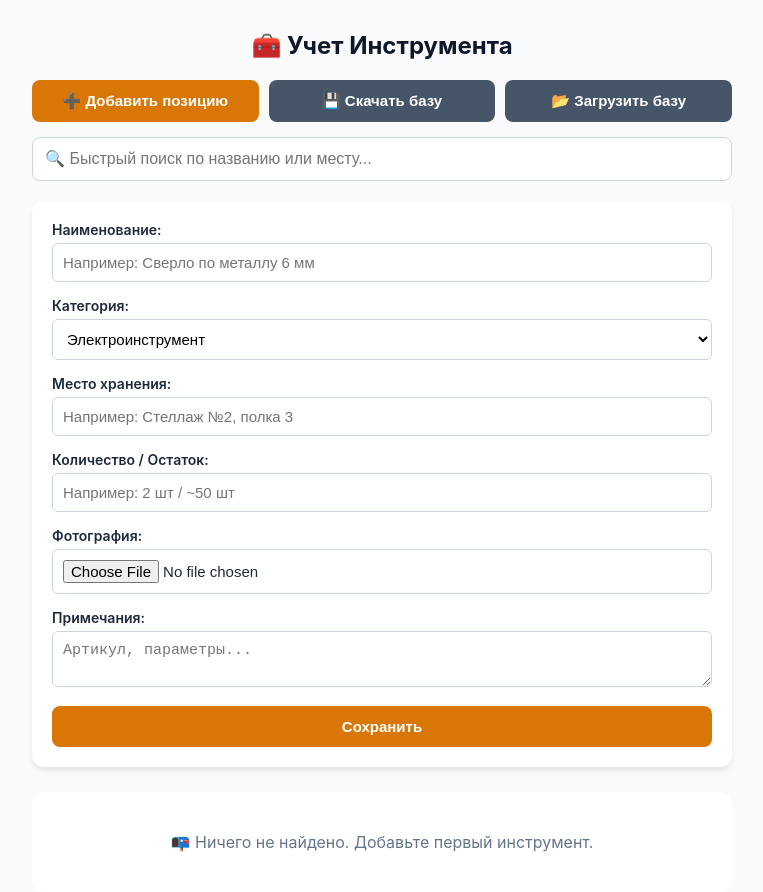
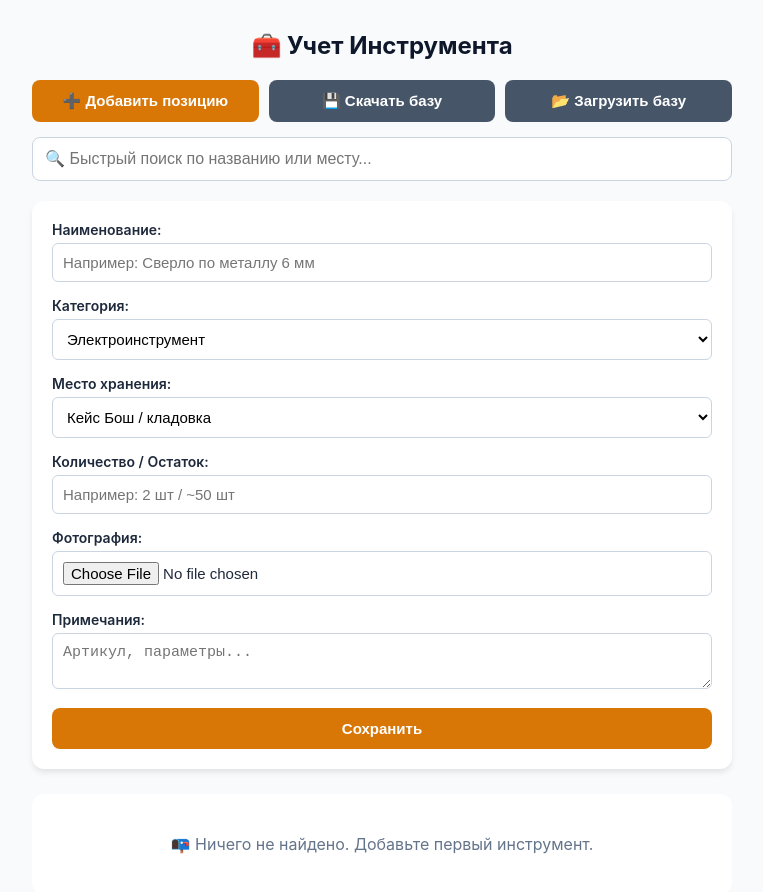
Before and after one commit to vint35/workshop, a plain HTML site: page index.html in a window 1280 px wide. Both pictures are taken after a click on the button "➕ Добавить позицию". Shown: the whole page, without its empty margins (258-1021 px from the left). Drawn offline with Linux system fonts and the light colour scheme.

Commit message:
Update index.html

```diff
--- a/index.html
+++ b/index.html
@@ -141,7 +141,10 @@
         </div>
         <div class="form-group">
             <label>Место хранения:</label>
-            <input type="text" id="location" placeholder="Например: Стеллаж №2, полка 3">
+            <select id="locationSelect" onchange="handleLocationChange(this)">
+                <!-- Заполняется автоматически из списка мест -->
+            </select>
+            <input type="text" id="customLocation" placeholder="Введите новое место хранения..." style="margin-top: 8px; display: none;">
         </div>
         <div class="form-group">
             <label>Количество / Остаток:</label>
@@ -162,19 +165,71 @@
 </div>
 
 <script>
+    // Базовые места хранения по умолчанию
+    const DEFAULT_LOCATIONS = [
+        "Кейс Бош / кладовка",
+        "Стеллаж №1",
+        "Стеллаж №2",
+        "Верстак",
+        "Синий ящик с крепежом",
+        "Гараж / Полка"
+    ];
+
     function toggleForm() {
-        document.getElementById('itemForm').classList.toggle('active');
+        const form = document.getElementById('itemForm');
+        form.classList.toggle('active');
+        if (form.classList.contains('active')) {
+            updateLocationsDropdown();
+        }
     }
 
     function getItems() {
         return JSON.parse(localStorage.getItem('workshop_local_db') || '[]');
     }
 
+    // Собираем все уникальные места из базы + стандартные
+    function getAllLocations() {
+        const items = getItems();
+        const locationsSet = new Set(DEFAULT_LOCATIONS);
+        items.forEach(item => {
+            if (item.location) locationsSet.add(item.location);
+        });
+        return Array.from(locationsSet);
+    }
+
+    function updateLocationsDropdown() {
+        const select = document.getElementById('locationSelect');
+        const locations = getAllLocations();
+
+        select.innerHTML = locations.map(loc => `<option value="${loc}">${loc}</option>`).join('') +
+                           `<option value="NEW_LOCATION">➕ Добавить новое место...</option>`;
+
+        document.getElementById('customLocation').style.display = 'none';
+        document.getElementById('customLocation').value = '';
+    }
+
+    function handleLocationChange(select) {
+        const customInput = document.getElementById('customLocation');
+        if (select.value === 'NEW_LOCATION') {
+            customInput.style.display = 'block';
+            customInput.focus();
+            customInput.required = true;
+        } else {
+            customInput.style.display = 'none';
+            customInput.required = false;
+        }
+    }
+
     async function saveItem(e) {
         e.preventDefault();
         const title = document.getElementById('title').value;
         const category = document.getElementById('category').value;
-        const location = document.getElementById('location').value;
+
+        let location = document.getElementById('locationSelect').value;
+        if (location === 'NEW_LOCATION') {
+            location = document.getElementById('customLocation').value.trim();
+        }
+
         const quantity = document.getElementById('quantity').value;
         const comment = document.getElementById('comment').value;
         const photoInput = document.getElementById('photo');
@@ -202,6 +257,7 @@
         items = items.filter(item => item.id !== id);
         localStorage.setItem('workshop_local_db', JSON.stringify(items));
         renderItems();
+        updateLocationsDropdown();
     }
 
     function exportDB() {
@@ -220,9 +276,10 @@
         const reader = new FileReader();
         reader.onload = function(event) {
             try {
-                JSON.parse(event.target.result); // Проверка валидности JSON
+                JSON.parse(event.target.result);
                 localStorage.setItem('workshop_local_db', event.target.result);
                 renderItems();
+                updateLocationsDropdown();
                 alert('База данных успешно импортирована!');
             } catch (err) {
                 alert('Ошибка: поврежденный файл бэкапа.');
@@ -274,6 +331,7 @@
     }
 
     renderItems();
+    updateLocationsDropdown();
 </script>
 
 </body>
```
